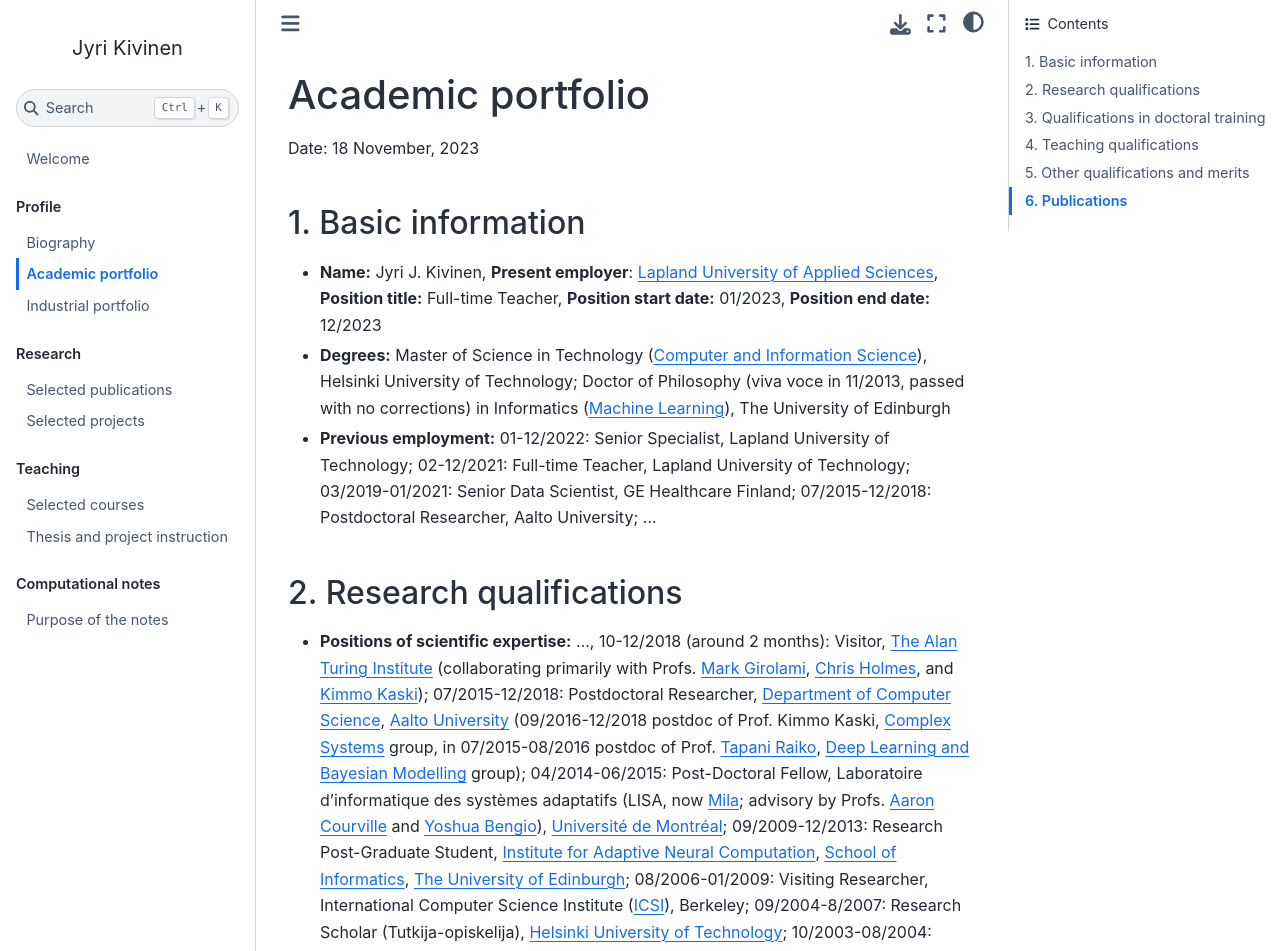
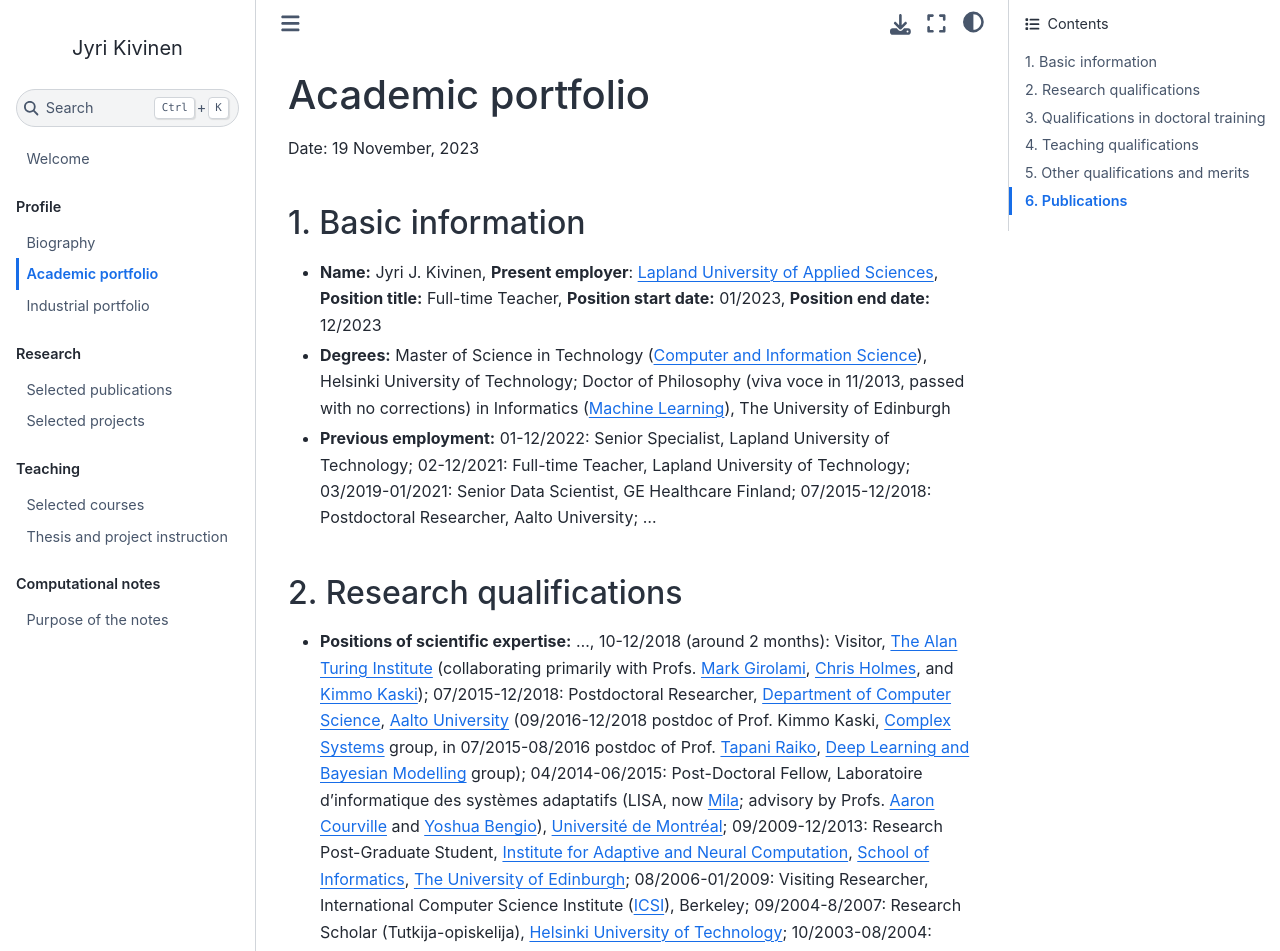
Before and after one commit to jyrikivinen/home, a Jupyter Book: the page built from personal/academic_portfolio.md, in a window 1280 px wide and 1400 px high. Shown: the top 951 px of the window. Built offline with Jupyter Book 1.0.4 settings and Sphinx 7.4.7 and the Sphinx Book theme 1.1.4, drawn with Linux system fonts in a browser that asks for light colours; pages that are not in the unit, such as notebooks, are missing from menus.

Commit message:
corrected few typos

```diff
--- a/personal/academic_portfolio.md
+++ b/personal/academic_portfolio.md
@@ -1,6 +1,7 @@
 # Academic portfolio
+<meta name="format-detection" content="telephone=no">
 
-Date: 18 November, 2023
+Date: 19 November, 2023
 
 ## 1. Basic information
 * **Name:** Jyri J. Kivinen, **Present employer**: <a href="https://www.lapinamk.fi/en">Lapland University of Applied Sciences</a>, **Position title:** Full-time Teacher, **Position start date:** 01/2023, **Position end date:** 12/2023
@@ -14,7 +15,7 @@
 * **Positions of scientific expertise:** ..., 10-12/2018 (around 2 months): Visitor, <a href="https://www.turing.ac.uk/">The Alan Turing Institute</a> (collaborating primarily with Profs. <a href="https://www.turing.ac.uk/people/researchers/mark-girolami">Mark Girolami</a>, <a href="https://www.turing.ac.uk/people/former-researchers/chris-holmes">Chris Holmes</a>, and <a href="https://www.turing.ac.uk/people/researchers/kimmo-kaski">Kimmo Kaski</a>);
   07/2015-12/2018: Postdoctoral Researcher, <a href="https://www.aalto.fi/en/department-of-computer-science">Department of Computer Science</a>, <a href="https://www.aalto.fi/en">Aalto University</a> (09/2016-12/2018 postdoc of Prof. Kimmo Kaski, <a href="https://www.aalto.fi/en/department-of-computer-science/complex-systems-0">Complex Systems</a> group, in 07/2015-08/2016 postdoc of Prof. <a href="http://users.ics.aalto.fi/praiko/">Tapani Raiko</a>, <a href="https://research.cs.aalto.fi/bayes/index.shtml">Deep Learning and Bayesian Modelling</a> group);
   04/2014-06/2015: Post-Doctoral Fellow, Laboratoire d'informatique des systèmes adaptatifs (LISA, now <a href="https://mila.quebec/en/">Mila</a>; advisory by Profs. <a href="https://mila.quebec/en/person/aaron-courville/">Aaron Courville</a> and <a href="https://yoshuabengio.org/">Yoshua Bengio</a>), <a href="https://www.umontreal.ca/en/">Université de Montréal</a>;
-  09/2009-12/2013: Research Post-Graduate Student, <a href="https://web.inf.ed.ac.uk/anc">Institute for Adaptive Neural Computation</a>, <a href="https://www.ed.ac.uk/informatics">School of Informatics</a>, <a href="https://www.ed.ac.uk/">The University of Edinburgh</a>;
+  09/2009-12/2013: Research Post-Graduate Student, <a href="https://web.inf.ed.ac.uk/anc">Institute for Adaptive and Neural Computation</a>, <a href="https://www.ed.ac.uk/informatics">School of Informatics</a>, <a href="https://www.ed.ac.uk/">The University of Edinburgh</a>;
   08/2006-01/2009: Visiting Researcher, International Computer Science Institute (<a href="https://www.icsi.berkeley.edu/icsi">ICSI</a>), Berkeley;
   09/2004-8/2007: Research Scholar (Tutkija-opiskelija), <a href="https://en.wikipedia.org/wiki/Helsinki_University_of_Technology">Helsinki University of Technology</a>;
   10/2003-08/2004: Research Scientist (Tutkija), Helsinki University of Technology;
```
Also changed, not shown: teaching/thesis_instruction.md (+1 -1 lines).
